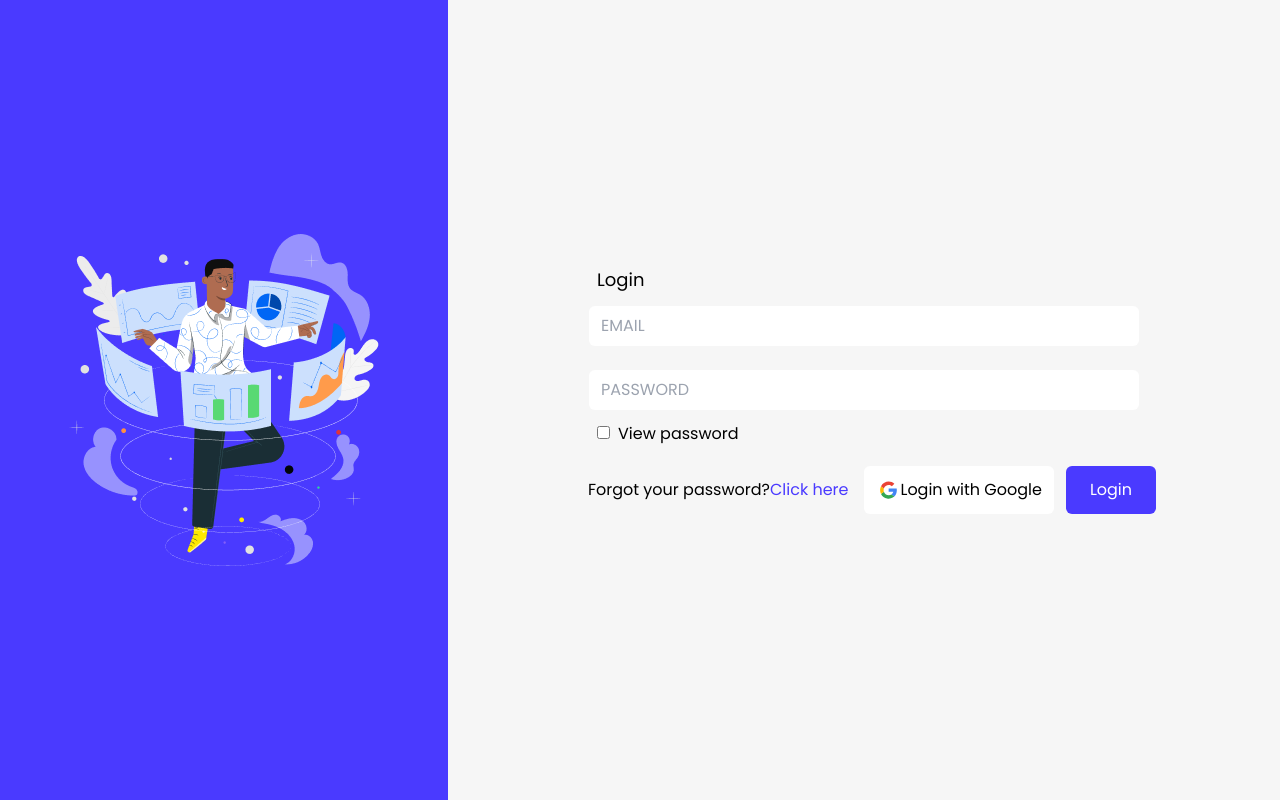
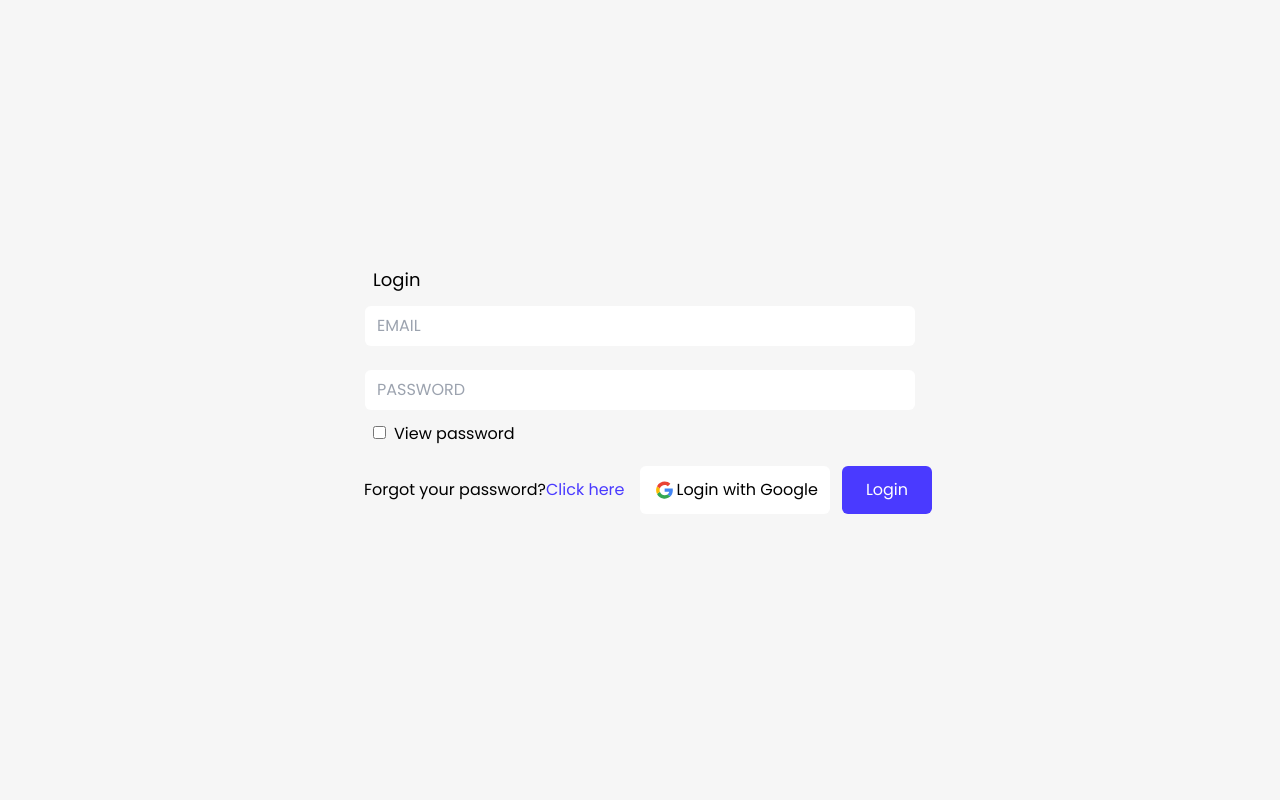
Before and after one commit to Leefranklyn/Enfavdu, a React (Vite) app: page /login in a window 1280 px wide. Built offline with nearby package versions, Linux system fonts and the light colour scheme.

Commit message:
fixed login page

```diff
--- a/src/componenets/admin/login/index.jsx
+++ b/src/componenets/admin/login/index.jsx
@@ -67,10 +67,10 @@ const Login = () => {
 
   return (
     <div className="md:flex bg-lightGrey">
-      <div className="bg-blue flex justify-center items-center py-16 md:w-[35%] h-[100vh]">
+      {/* <div className="bg-blue flex justify-center items-center py-16 md:w-[35%] h-[100vh]">
         <img src={man} alt="" />
-      </div>
-      <div className="bg-lightGrey py-28 flex flex-col justify-center md:w-[65%] h-[100vh]">
+      </div> */}
+      <div className="bg-lightGrey flex flex-col justify-center md:w-[100%] h-[100vh]">
         <div className="w-[80%]  mx-auto">
           <div className=" lg:w-[550px] mx-auto">
             <h5 className="px-2 text-lg">Login</h5>
```
